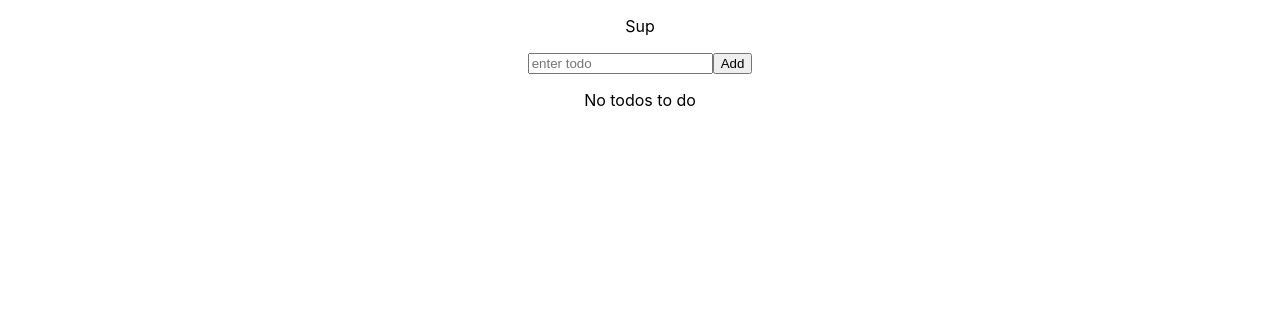
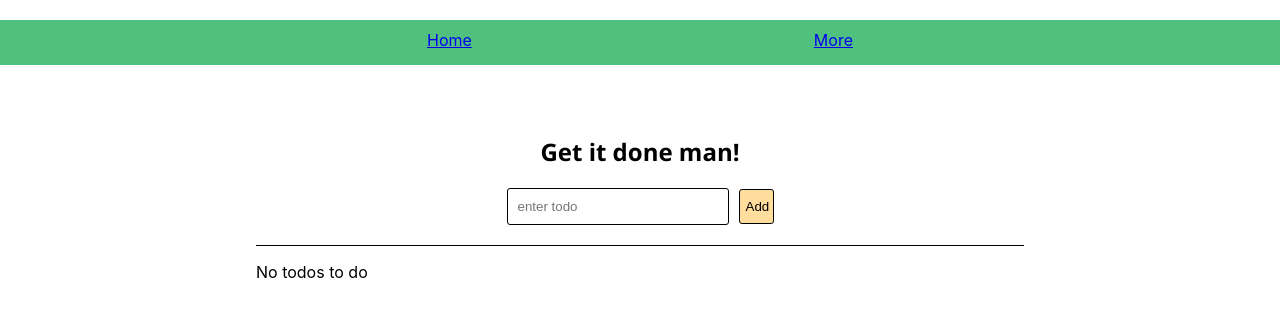
Before and after one commit to harry-pm/todo-app-react, a React (Create React App) app in the folder todo-app/: page / in a window 1280 px wide. Shown: the top 316 px of the page. Built offline with nearby package versions, Linux system fonts and the light colour scheme.

Commit message:
navbar and css
navbar has no functionality

```diff
--- a/todo-app/src/App.css
+++ b/todo-app/src/App.css
@@ -1,3 +1,8 @@
 .App {
   text-align: center;
+  padding-top: 20px;
 }
+
+h2 {
+  font-family: 'Segoe UI', Tahoma, Geneva, Verdana, sans-serif;
+}
--- a/todo-app/src/App.js
+++ b/todo-app/src/App.js
@@ -2,6 +2,7 @@ import React from 'react';
 import './App.css';
 import AddTodo from './containers/addTodo'
 import Todo from './containers/Todos'
+import Navbar from './containers/navbar'
 
 class App extends React.Component {
   state = {
@@ -23,7 +24,8 @@ class App extends React.Component {
   render () {
     return (
       <div className="App">
-        <p>Sup</p>
+        <Navbar />
+        <h2>Get it done man!</h2>
         <AddTodo add={this.add}/>
         <Todo todos={this.state.todos} deleter={this.deleter}/>
       </div>
--- a/todo-app/src/containers/Todos.js
+++ b/todo-app/src/containers/Todos.js
@@ -1,4 +1,5 @@
 import React from 'react';
+import './todos.css';
 
 function Todo (props) {
     const todos = props.todos;
@@ -6,8 +7,10 @@ function Todo (props) {
     const todoList = todos.length ? (todos.map(list => {
             return (
                 <div className="todos" key={list.id}>
-                   <p>{list.todo}</p>
-                   <button onClick={() => {deleter(list.id)}} >Delete</button>
+                  <ul>
+                    <li>{list.todo}</li>
+                    <button onClick={() => {deleter(list.id) }} className="delete">Delete</button>
+                  </ul>
                 </div>
                 )
             })
--- /dev/null
+++ b/todo-app/src/containers/addTodo.css
@@ -0,0 +1,15 @@
+input {
+    border: solid black 1px;
+    border-radius: 3px;
+    padding: 10px;
+    width: 200px;
+}
+
+.add {
+    border: solid black 1px;
+    border-radius: 3px;
+    height: 35px;
+    width: 35px;
+    margin-left: 10px;
+    background-color: rgb(255, 221, 157);
+}
--- a/todo-app/src/containers/addTodo.js
+++ b/todo-app/src/containers/addTodo.js
@@ -1,4 +1,5 @@
 import React from 'react';
+import './addTodo.css'
 
 class AddTodo extends React.Component{
 
@@ -21,7 +22,7 @@ class AddTodo extends React.Component{
             <div className="addTodo">
                 <form onSubmit={this.handleSubmit} >
                     <input type="text" onChange={this.handleChange} placeholder="enter todo" value={this.state.todo}></input>
-                    <button>Add</button>
+                    <button className="add">Add</button>
                 </form>
             </div>
         )
--- /dev/null
+++ b/todo-app/src/containers/navbar.css
@@ -0,0 +1,13 @@
+nav {
+    margin-bottom: 70px;
+    background-color: rgb(80, 192, 127);
+}
+
+.routes {
+    padding-top: 10px;
+    padding-bottom: 15px;
+    padding-left: 20%;
+    padding-right: 20%;
+    display: flex;
+    justify-content: space-around;
+}
--- /dev/null
+++ b/todo-app/src/containers/navbar.js
@@ -0,0 +1,15 @@
+import React from 'react';
+import './navbar.css';
+
+function Navbar () {
+    return (
+        <nav>
+          <div className="routes">
+            <a href='/' >Home</a>
+            <a href='/more'>More</a>
+          </div>
+        </nav>
+    )
+}
+
+export default Navbar
--- /dev/null
+++ b/todo-app/src/containers/todos.css
@@ -0,0 +1,21 @@
+.todos {
+    display: flex;
+    flex-direction: column;
+    margin-top: 20px;
+    margin-left: 20%;
+    margin-right: 20%;
+    border-top: solid black 1px;
+    text-align: left;
+}
+
+li {
+    font-size: 20px;
+}
+
+.delete {
+    font-size: 15px;
+    margin-top: 5px;
+    padding: 2px;
+    border-radius: 5px;
+    background-color: rgb(255, 220, 220);
+}
```
